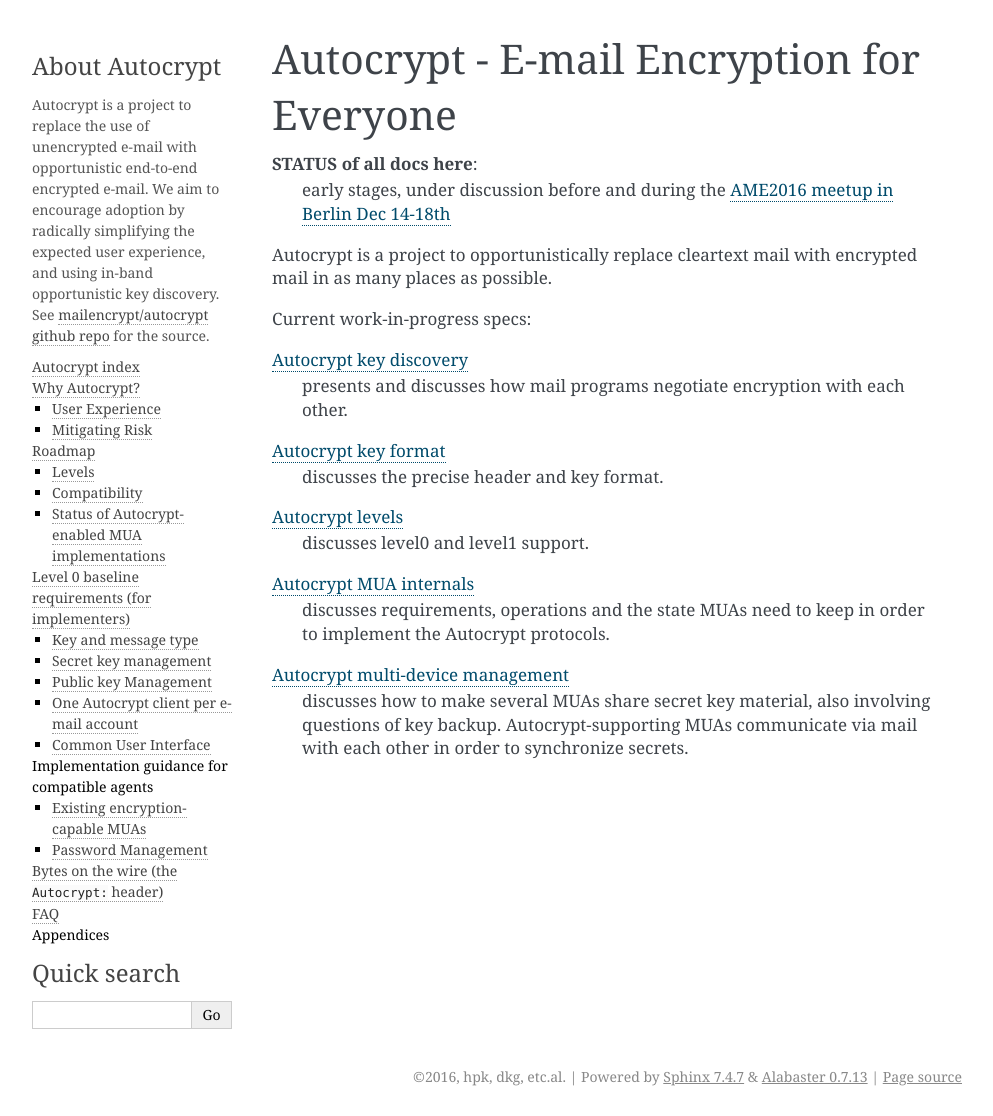
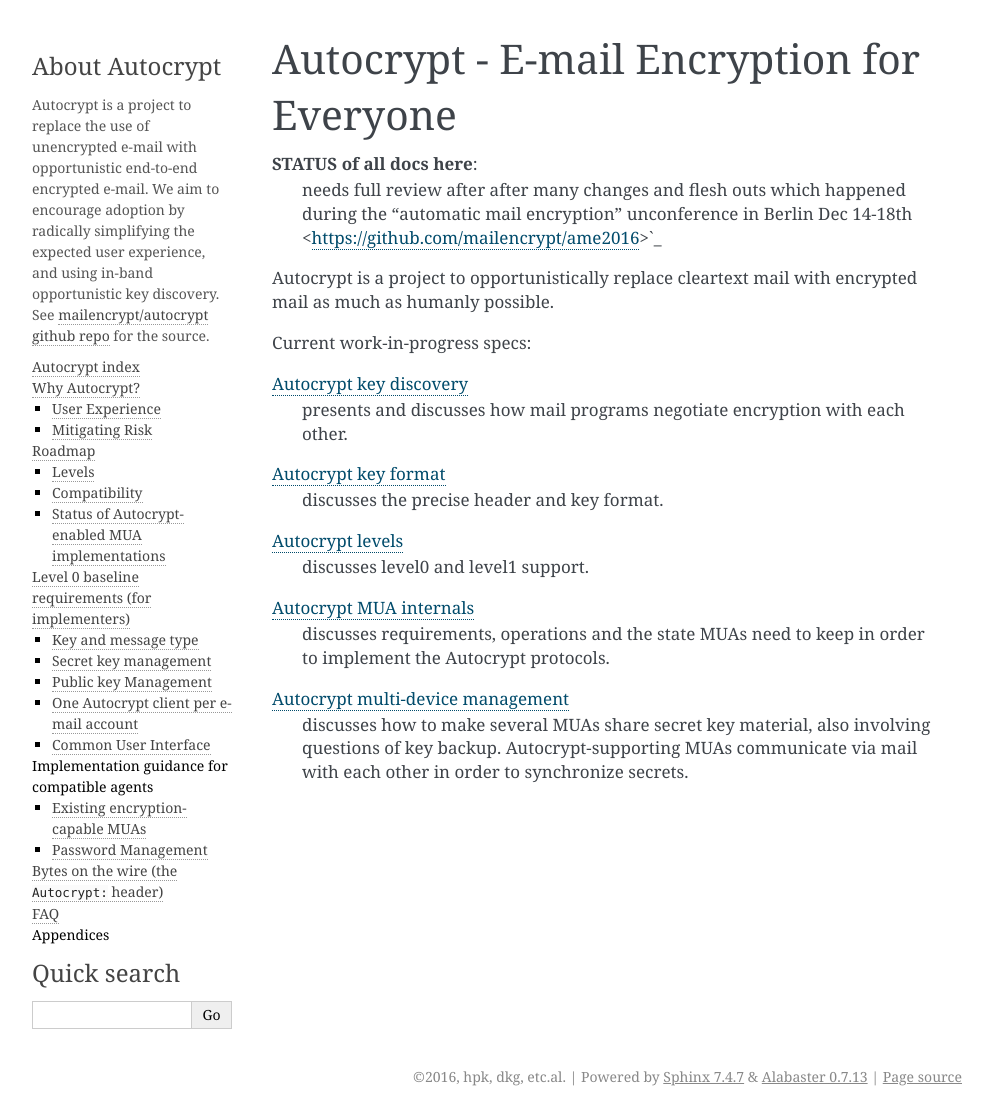
Before and after one commit to autocrypt/autocrypt, a Sphinx documentation site: the page built from doc/index.rst, in a window 1280 px wide. Shown: the whole page, without its empty margins (148-1141 px from the left). Built offline with Sphinx 7.4.7, drawn with Linux system fonts in a browser that asks for light colours.

Commit message:
fix up mention of aME2016

```diff
--- a/doc/index.rst
+++ b/doc/index.rst
@@ -2,11 +2,12 @@
 ==========================================
 
 **STATUS of all docs here**:
- early stages, under discussion before and during the `AME2016 meetup
- in Berlin Dec 14-18th <https://github.com/mailencrypt/ame2016>`_
+ needs full review after after many changes and flesh outs
+ which happened during the "automatic mail
+ encryption" unconference in Berlin Dec 14-18th <https://github.com/mailencrypt/ame2016>`_
 
 Autocrypt is a project to opportunistically replace cleartext mail
-with encrypted mail in as many places as possible.
+with encrypted mail as much as humanly possible.
 
 
 Current work-in-progress specs:
```
